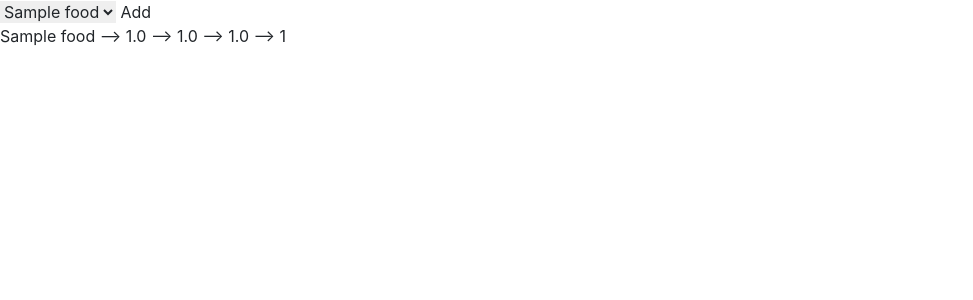
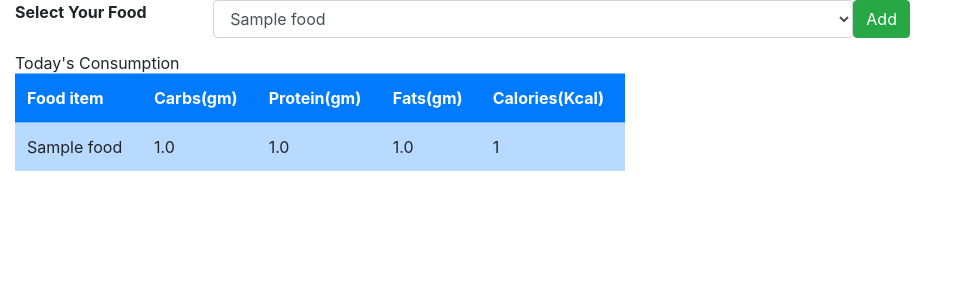
Before and after one commit to waweroh/Calorie-Tracker, a Django app: page / in a window 1280 px wide. Shown: the top 300 px of the page, without its empty margins (0-973 px from the left). Run offline with Django 4.2, Linux system fonts and the light colour scheme; a user stored in the database is signed in; tables that the repository leaves empty hold one stand-in row (values such as "Sample post"); some libraries are stand-ins or nearby versions.

Commit message:
create table to show food macros

```diff
--- a/CalorieApp/templates/index.html
+++ b/CalorieApp/templates/index.html
@@ -2,20 +2,59 @@
 
 
 {% block content %}
-
+<div class="container">
+  <div class="row">
+    <div class="col-md-12 align-self-center">
       <form method="POST">
+        <div class="form-group row">
           {% csrf_token %}
-  <select name="food_consumed" id="food_consumed">
+          <label class="col-md-2">
+            <b>Select Your Food</b>
+          </label>
+          <select class="col-md-6 form-control" name="food_consumed" id="food_consumed">
             {% for food in foods %}
             <option value="{{food.name}}">{{food.name}}</option>
             {% endfor %}
           </select>
-  <button type="submit">Add</button>
+          <button class="btn btn-success" type="submit">Add</button>
+        </div>
       </form>
+
+    </div>
+  </div>
+  <div class="row">
+    <div class="col-md-6">
+      <div>
+        <h4>Today's Consumption</h4>
+      </div>
+
+      <table id="table" class="table table-striped table-primary">
+        <tr class="bg-primary text-white">
+          <th>Food item</th>
+          <th>Carbs(gm)</th>
+          <th>Protein(gm)</th>
+          <th>Fats(gm)</th>
+          <th>Calories(Kcal)</th>
+        </tr>
             {% for item in consumed_foods %}
-  {{item.food_consumed.name}} --> {{item.food_consumed.carbs}} --> {{item.food_consumed.protein}} --> {{item.food_consumed.fats}} --> {{item.food_consumed.calories}}<br>
+            <tr> <!--loop through the food items -->
+              <td>{{item.food_consumed.name}}</td>
+              <td>{{item.food_consumed.carbs}}</td>
+              <td>{{item.food_consumed.protein}}</td>
+              <td>{{item.food_consumed.fats}}</td>
+              <td>{{item.food_consumed.calories}}</td>
+
+            </tr>
             {% endfor %}
 
+      </table>
+    </div>
+    <div class="col-md-5 offset-1">
+
+    </div>
+
+  </div>
+</div>
 
 
 
```
Lines whose indentation alone changed are shown as unchanged.
